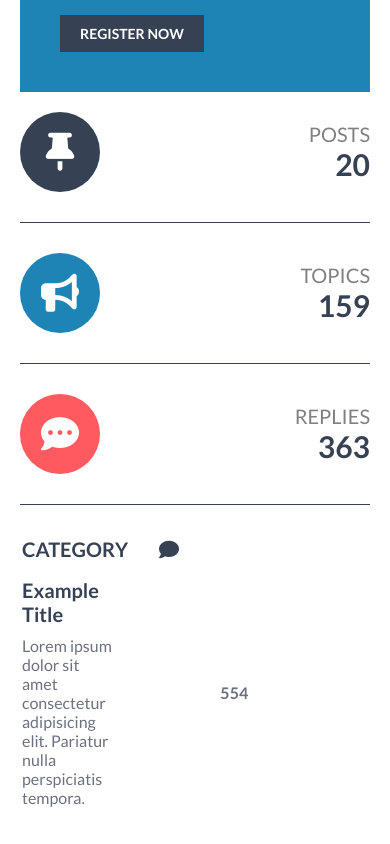
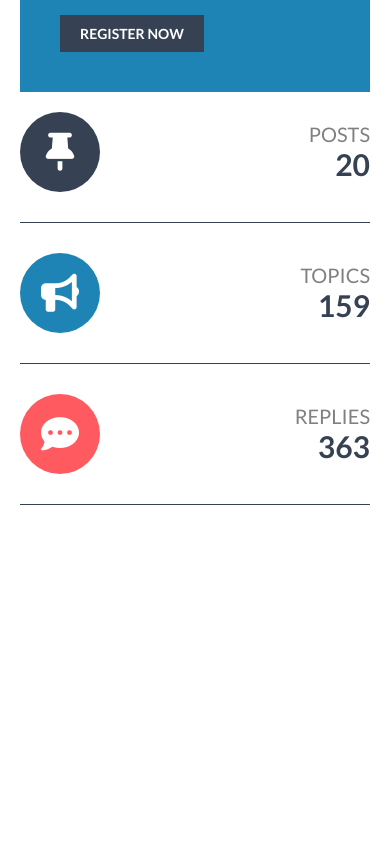
Before and after one commit to Belkowski656/Forum, a React (Create React App) app: page / in a window 390 px wide. Shown: the part 960-1804 px from the top of the page. After the commit the page ends 1495 px from the top, so only its background shows below. Built offline with nearby package versions, Linux system fonts and the light colour scheme.

Commit message:
add main section with responsivness

```diff
--- a/src/components/Main/Main.js
+++ b/src/components/Main/Main.js
@@ -1,5 +1,3 @@
-import Row from "../Row/Row";
-
 import {
   Wrapper,
   StatsBox,
@@ -8,9 +6,6 @@ import {
   TextWrapper,
   Text,
   Number,
-  Table,
-  FirstRow,
-  Th,
 } from "./Main.style";
 
 const Main = () => {
@@ -46,23 +41,6 @@ const Main = () => {
             </TextWrapper>
           </Box>
         </StatsBox>
-        <Table>
-          <tbody>
-            <FirstRow>
-              <Th>Category</Th>
-              <Th>
-                <i className="fas fa-comment"></i>
-              </Th>
-              <Th>
-                <i className="fas fa-comments"></i>
-              </Th>
-              <Th>
-                <i className="far fa-clock"></i>
-              </Th>
-            </FirstRow>
-            <Row />
-          </tbody>
-        </Table>
       </Wrapper>
     </>
   );
--- a/src/components/Main/Main.style.js
+++ b/src/components/Main/Main.style.js
@@ -12,6 +12,8 @@ export const Wrapper = styled.main`
 `;
 
 export const StatsBox = styled.div`
+  max-width: 1400px;
+  margin: 0 auto;
   @media (min-width: 576px) {
     display: flex;
     justify-content: space-between;
@@ -74,6 +76,8 @@ export const Number = styled.p`
 
 export const Table = styled.table`
   width: 100%;
+  max-width: 1000px;
+  margin: 0 auto;
 `;
 
 export const FirstRow = styled.tr``;
@@ -96,5 +100,9 @@ export const Th = styled.th`
     :nth-child(4) {
       visibility: visible;
     }
+
+    :nth-child(4) {
+      text-align: right;
+    }
   }
 `;
--- a/src/components/Row/Row.js
+++ /dev/null
@@ -1,24 +0,0 @@
-import { Wrapper, Td, TdNumber, Title, Description, Update } from "./Row.style";
-
-const Row = () => {
-  return (
-    <>
-      <Wrapper>
-        <Td>
-          <Title>Example Title</Title>
-          <Description>
-            Lorem ipsum dolor sit amet consectetur adipisicing elit. Pariatur
-            nulla perspiciatis tempora.
-          </Description>
-        </Td>
-        <TdNumber>47</TdNumber>
-        <TdNumber>554</TdNumber>
-        <Td>
-          <Update>3 months, 2 week ago</Update>
-        </Td>
-      </Wrapper>
-    </>
-  );
-};
-
-export default Row;
--- a/src/components/Row/Row.style.js
+++ /dev/null
@@ -1,54 +0,0 @@
-import styled from "styled-components";
-import { fontStandard, gray } from "../../resources/variables/variables";
-
-export const Wrapper = styled.tr``;
-
-export const Td = styled.td`
-  padding: 15px 0;
-  color: #6b717e;
-
-  :nth-child(1) {
-    padding-right: 20px;
-  }
-
-  :nth-child(3),
-  :nth-child(4) {
-    visibility: hidden;
-  }
-
-  @media (min-width: 768px) {
-    :nth-child(3),
-    :nth-child(4) {
-      visibility: visible;
-    }
-  }
-`;
-
-export const TdNumber = styled.td`
-  padding: 20px;
-  color: #6b717e;
-  font-weight: bold;
-
-  :nth-child(2) {
-    visibility: hidden;
-  }
-  @media (min-width: 768px) {
-    :nth-child(2) {
-      visibility: visible;
-    }
-  }
-`;
-
-export const Title = styled.p`
-  font-size: ${fontStandard};
-  font-weight: bold;
-  color: ${gray};
-`;
-
-export const Description = styled.p`
-  margin-top: 10px;
-`;
-
-export const Update = styled.p`
-  padding: 0 20px;
-`;
```
